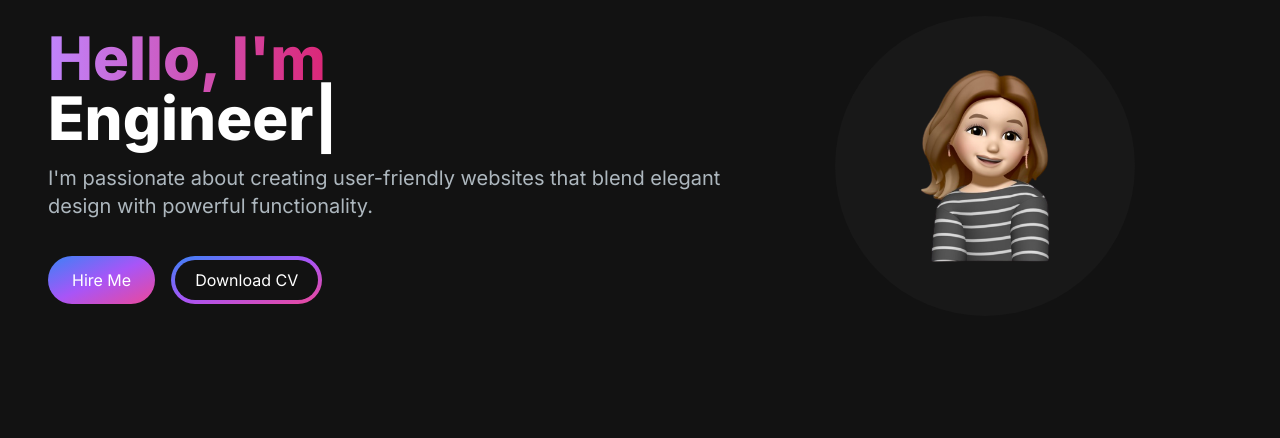
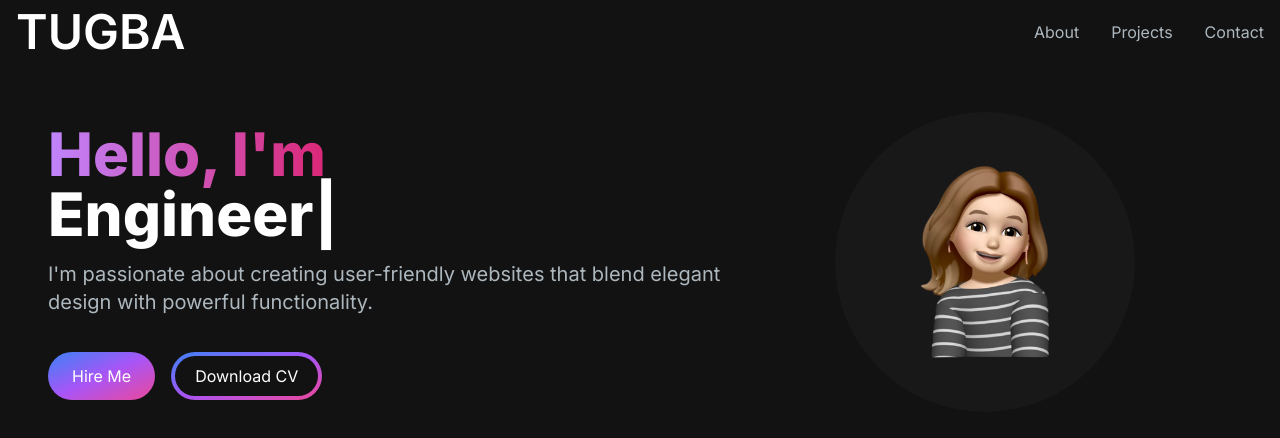
Before and after one commit to tugbaesat/portfolio-tugba, a Next.js app: page / in a window 1280 px wide. Shown: the top 438 px of the page. Built offline with nearby package versions, Linux system fonts and the light colour scheme.

Commit message:
navbar added

```diff
--- a/app/components/HeroSection.jsx
+++ b/app/components/HeroSection.jsx
@@ -2,9 +2,6 @@
 import React from 'react'
 import Image from 'next/image'
 import { TypeAnimation } from 'react-type-animation'
-
-
-
 
 const HeroSection = () => {
   return (
@@ -18,7 +15,7 @@ const HeroSection = () => {
       sequence={[
         'Tugba',
         1000,
-        'Frontend Web Developer',
+        'Frontend Developer',
         1000,
         'Engineer',
         1000
--- /dev/null
+++ b/app/components/MenuOverlay.jsx
@@ -0,0 +1,16 @@
+import React from 'react'
+import NavLink from './NavLink'
+
+const MenuOverlay = ({links}) => {
+  return (
+    <ul className='flex flex-col py-4 items-center'>
+        {links.map((link, index) => (
+            <li key={index}>
+                <NavLink href={link.path} title={link.title}/>
+            </li>
+    ))}
+    </ul>
+  )
+}
+
+export default MenuOverlay
--- /dev/null
+++ b/app/components/NavLink.jsx
@@ -0,0 +1,10 @@
+import React from 'react'
+import Link from 'next/link'
+
+const NavLink = ({href, title}) => {
+  return (
+    <Link href={href} className='block py-2 pl-3 pr-4 text-[#adb7be] sm-text-xl rounded md:p-0 hover:text-white '>{title}</Link>
+  )
+}
+
+export default NavLink
--- /dev/null
+++ b/app/components/Navbar.jsx
@@ -0,0 +1,54 @@
+'use client'
+import React, { useState } from 'react'
+import Link from 'next/link'
+import NavLink from './NavLink'
+import {Bars3Icon, XMarkIcon} from "@heroicons/react/24/outline"
+import MenuOverlay from './MenuOverlay'
+
+const navLinks = [
+    {
+        title:"About",
+        path:"#about"
+    },
+    {
+        title:"Projects",
+        path:"#projects"
+    },
+    {
+        title:"Contact",
+        path:"#contact"
+    }
+]
+
+const Navbar = () => {
+    const [navbarOpen, setNavbarOpen] = useState(false)
+  return (
+    <nav className='fixed top-0 left-0 right-0 z-10 bg-[#121212] bg-opacity-100'>
+        <div className='flex flex-wrap items-center justify-between mx-auto px-4 py-2'>
+            <Link href={"/"} className='text-lg md:text-5xl text-white font-semibold'>TUGBA</Link>
+            <div className='mobile-menu block md:hidden'>
+                {
+                    !navbarOpen ? (
+                        <button onClick={() => setNavbarOpen(true)} className='flex items-center px-3 py-2 border rounded border-slate-200 text-slate-200 hover:text-white hover:border-white'> <Bars3Icon className="h-5 w-5"/> </button>
+                    ):
+                    (
+                        <button onClick={() => setNavbarOpen(false)}  className='flex items-center px-3 py-2 border rounded border-slate-200 text-slate-200 hover:text-white hover:border-white'><XMarkIcon className="h-5 w-5"/></button>
+                    )
+                }
+            </div>
+            <div className='menu hidden md:block md:w-auto' id='navbar'>
+                <ul className='flex p-4 md:p-0 md:flex-row md:space-x-8 mt-0'>
+                    {navLinks.map((link, index) => (
+                        <li key={index}>
+                            <NavLink href={link.path} title={link.title}/>
+                        </li>
+                    ))}
+                </ul>
+            </div>
+        </div>
+        {navbarOpen ? <MenuOverlay links={navLinks}/> : null}
+    </nav>
+  )
+}
+
+export default Navbar
--- a/app/page.js
+++ b/app/page.js
@@ -1,9 +1,11 @@
 import Image from "next/image";
 import HeroSection from "./components/HeroSection";
+import Navbar from "./components/Navbar";
 
 export default function Home() {
   return <main className="flex flex-col min-h-screen bg-[#121212]">
-    <div className="container px-12 py-4 mx-auto">
+    <Navbar/>
+    <div className="container px-12 py-4 mx-auto mt-24">
     <HeroSection/>
     </div>
   </main>;
--- a/package.json
+++ b/package.json
@@ -9,6 +9,7 @@
     "lint": "next lint"
   },
   "dependencies": {
+    "@heroicons/react": "^2.0.18",
     "next": "13.5.4",
     "react": "^18",
     "react-dom": "^18",
```
Also changed, not shown: 1 other file (tests, documents, lock files or other folders).
